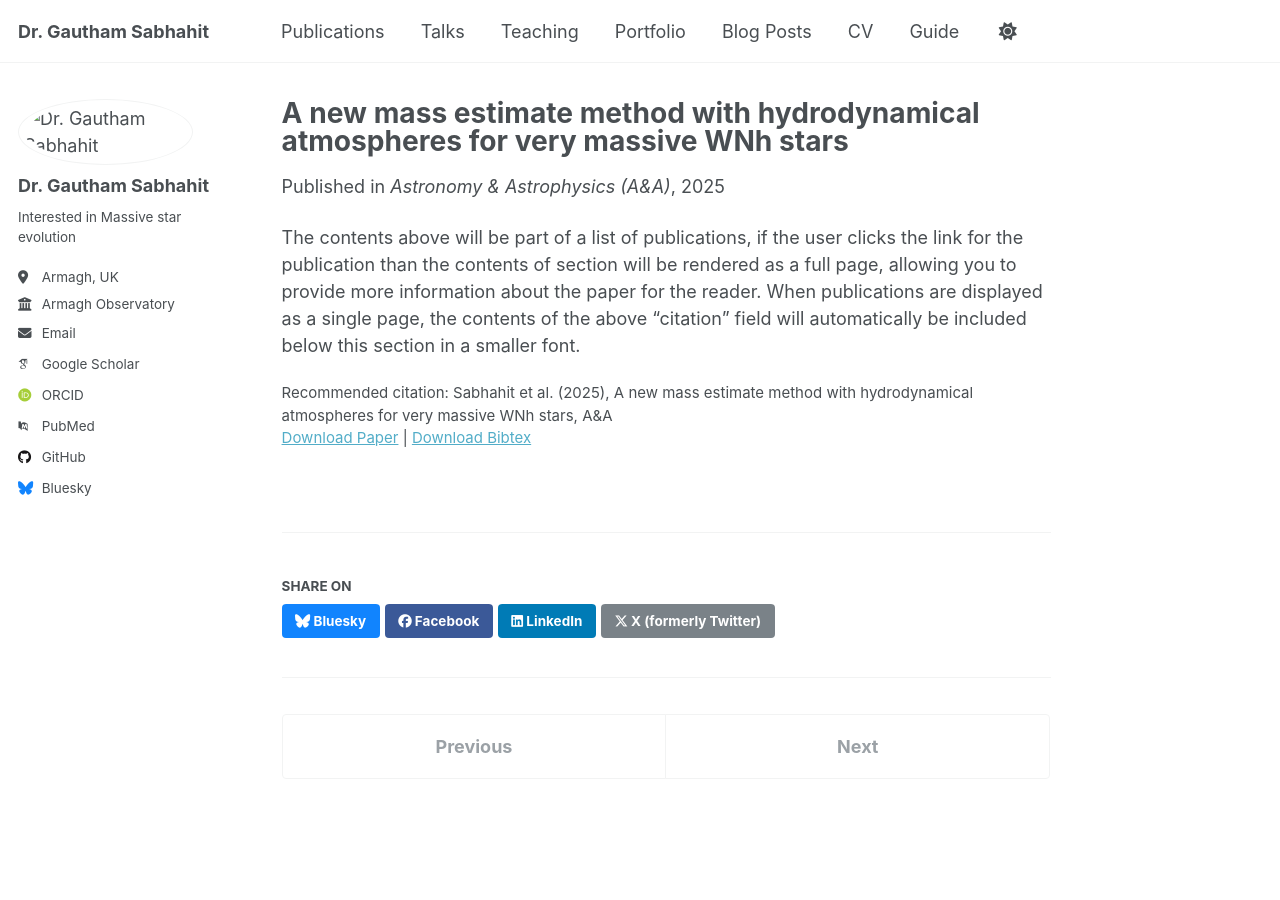
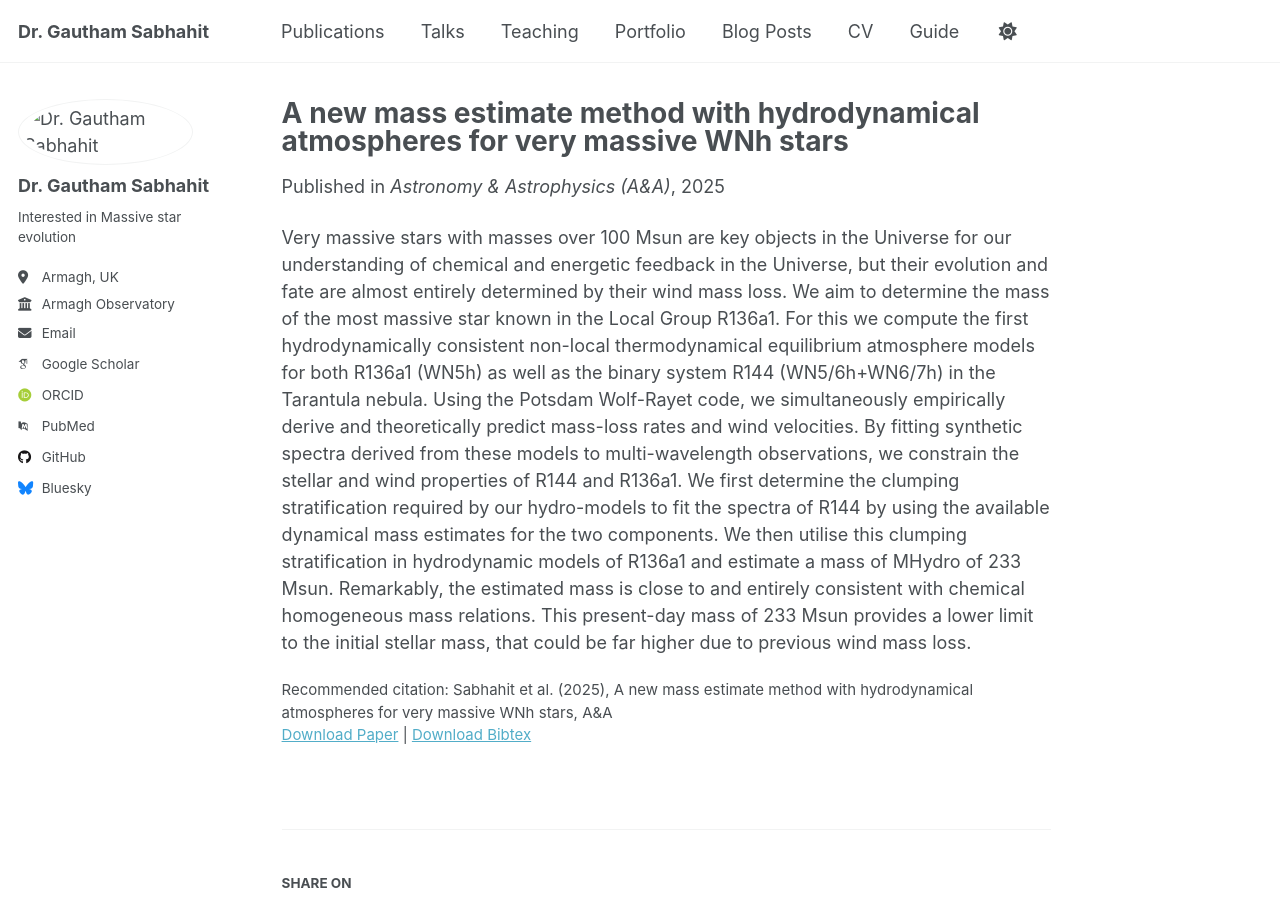
Before and after one commit to Mdot-com/mdot.com, a Jekyll site: the page built from _publications/2025-02-01-R136-R144-Hydro.md, in a window 1280 px wide and 900 px high. Built offline with Jekyll 4.4.1, drawn with Linux system fonts in a browser that asks for light colours; some web fonts are replaced.

Commit message:
Added publication: R136-R144 Hydro paper

```diff
--- a/_publications/2025-02-01-R136-R144-Hydro.md
+++ b/_publications/2025-02-01-R136-R144-Hydro.md
@@ -3,17 +3,18 @@ title: "A new mass estimate method with hydrodynamical atmospheres for very mass
 collection: publications
 category: manuscripts
 permalink: /publication/ 2025-02-01-R136-R144-Hydro
-excerpt: 'Very massive stars with masses over 100 Msun are key objects in the Universe for our understanding of chemical and energetic feedback in the Universe, but their evolution and fate are almost entirely determined by their
+excerpt: 'The paper presents the first ever hydrodynamical wind modelling of two very massive star systems in the Tarantula Nebula using the PoWR atmosphere code. The first system is R144, a binary WNh+WNh star, and the second is
+the apparently single R136a1, which is the current record holder for the most massive star in the Local Group. We make use of the next-gen hydrodynamical capabilities of PoWR to estimate a mass for the R136a1 star of 233 Msun'
+date: 2025-02-01
+venue: 'Astronomy & Astrophysics (A&A)'
+paperurl: 'https://ui.adsabs.harvard.edu/abs/2025arXiv250214957S/abstract'
+bibtexurl: 'https://arxiv.org/abs/2502.14957'
+citation: 'Sabhahit et al. (2025), A new mass estimate method with hydrodynamical atmospheres for very massive WNh stars, A&A'
+---
+Very massive stars with masses over 100 Msun are key objects in the Universe for our understanding of chemical and energetic feedback in the Universe, but their evolution and fate are almost entirely determined by their
 wind mass loss. We aim to determine the mass of the most massive star known in the Local Group R136a1. For this we compute the first hydrodynamically consistent non-local thermodynamical equilibrium atmosphere models for both
 R136a1 (WN5h) as well as the binary system R144 (WN5/6h+WN6/7h) in the Tarantula nebula. Using the Potsdam Wolf-Rayet code, we simultaneously empirically derive and theoretically predict mass-loss rates and wind velocities. By
 fitting synthetic spectra derived from these models to multi-wavelength observations, we constrain the stellar and wind properties of R144 and R136a1. We first determine the clumping stratification required by our hydro-models to
 fit the spectra of R144 by using the available dynamical mass estimates for the two components. We then utilise this clumping stratification in hydrodynamic models of R136a1 and estimate a mass of MHydro of 233 Msun. Remarkably,
 the estimated mass is close to and entirely consistent with chemical homogeneous mass relations. This present-day mass of 233 Msun provides a lower limit to the initial stellar mass, that could be far higher due to previous wind
-mass loss.'
-date: 2025-02-01
-venue: 'Astronomy & Astrophysics (A&A)'
-paperurl: 'https://ui.adsabs.harvard.edu/abs/2025arXiv250214957S/abstract'
-bibtexurl: 'arXiv:2502.14957'
-citation: 'Sabhahit et al. (2025), A new mass estimate method with hydrodynamical atmospheres for very massive WNh stars, A&A'
----
-The contents above will be part of a list of publications, if the user clicks the link for the publication than the contents of section will be rendered as a full page, allowing you to provide more information about the paper for the reader. When publications are displayed as a single page, the contents of the above "citation" field will automatically be included below this section in a smaller font.
+mass loss.
```
